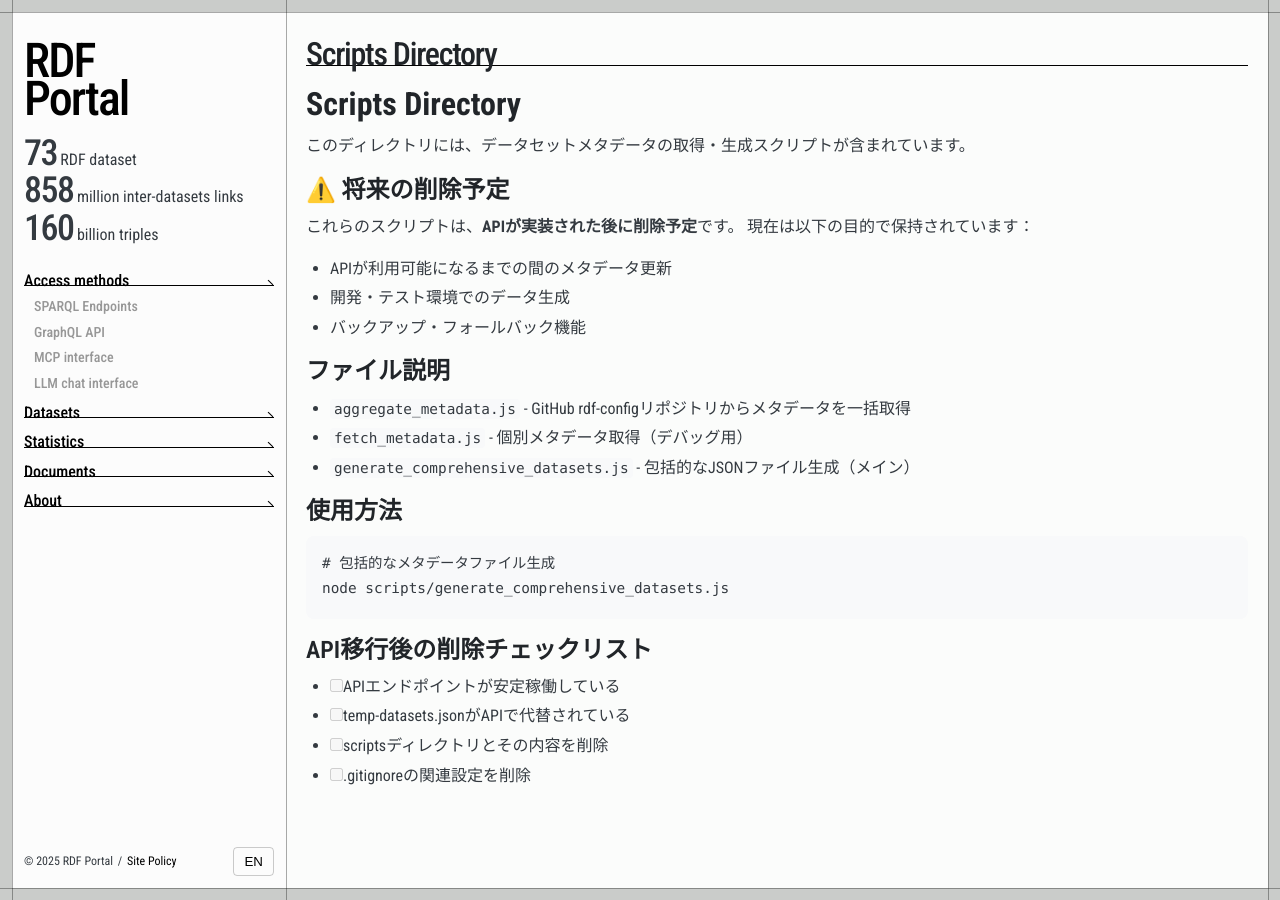
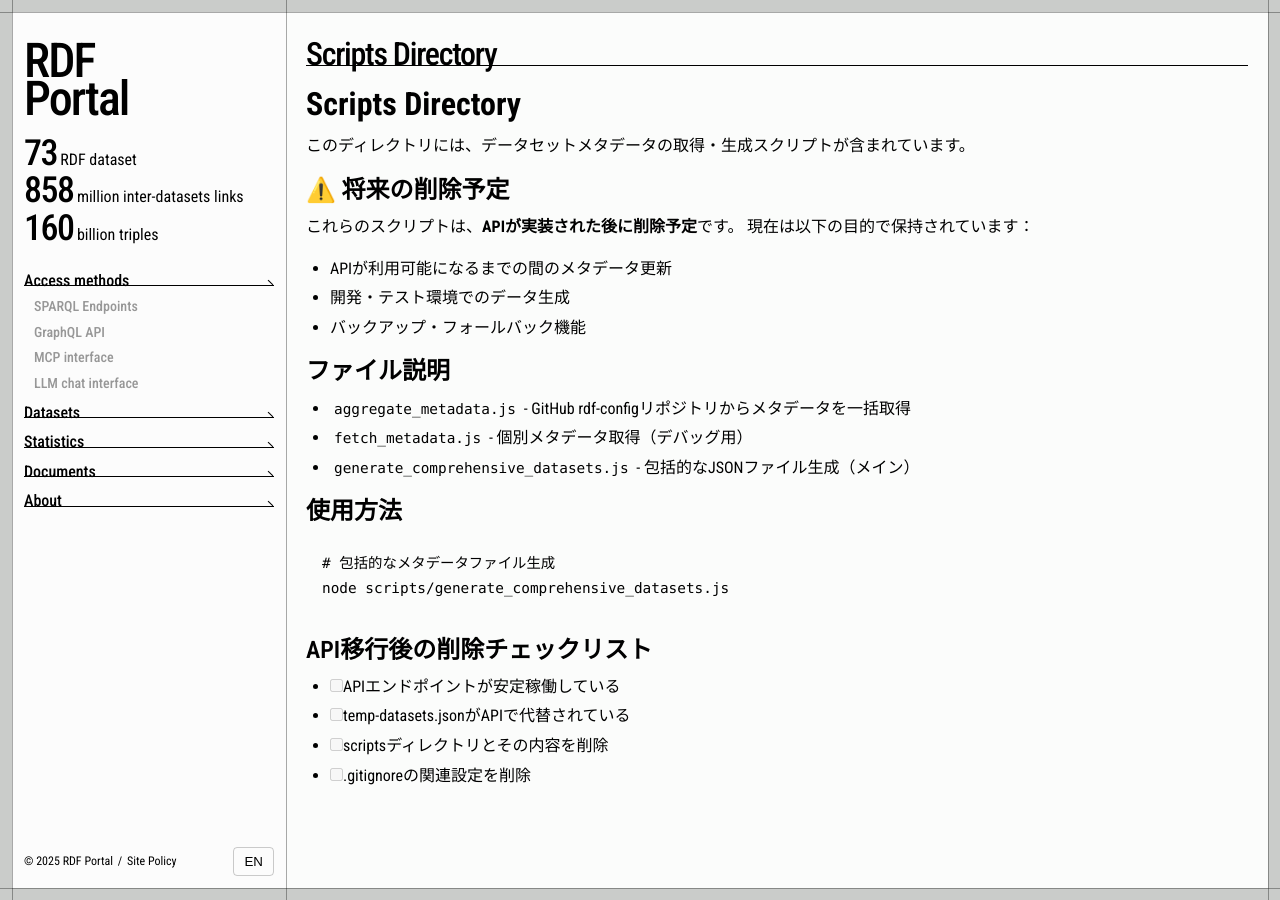
Before and after one commit to PENQEinc/rdf-portal-v2.github.io, a Jekyll site: the page built from scripts/README.md, in a window 1280 px wide. Built offline with Jekyll 4.4.1, drawn with Linux system fonts in a browser that asks for light colours; our own code applies the rules of GitHub Pages for plain Markdown files.

Commit message:
delete color variables

```diff
--- a/_sass/foundation/_base.sass
+++ b/_sass/foundation/_base.sass
@@ -25,8 +25,7 @@ body
   font-family: $font-family-base
   font-size: $font-size-base
   line-height: $line-height-base
-  color: $color-gray-800
-  background-color: $color-bg-body
+  background-color: var(--color-bg-body)
   -webkit-font-smoothing: antialiased
   -moz-osx-font-smoothing: grayscale
   --gap: 12px
@@ -55,7 +54,6 @@ h1, h2, h3, h4, h5, h6
   font-family: $font-family-base
   font-weight: $font-weight-semibold
   line-height: 1.3
-  color: $color-gray-900
 
 h1
   font-weight: $font-weight-bold
@@ -92,13 +90,11 @@ img
 // Code
 code
   font-family: 'Monaco', 'Consolas', 'Courier New', monospace
-  background-color: $color-gray-100
   padding: 2px 4px
   border-radius: $border-radius-sm
   font-size: 0.9em
 
 pre
-  background-color: $color-gray-100
   padding: $space-md
   border-radius: $border-radius
   overflow-x: auto
--- a/_sass/foundation/_variables.sass
+++ b/_sass/foundation/_variables.sass
@@ -7,35 +7,9 @@
   --margin-global-navigation: 12px
   --z-index-main: 0
   --z-index-global-navigation: 1000
+  --color-bg-body: #caccca
   --color-page-bg: #FFFE
   --color-off-white: #f8f7f6
-
-// Color palette
-$color-primary: #007bff
-$color-primary-hover: #0056b3
-$color-secondary: #6c757d
-$color-success: #28a745
-$color-danger: #dc3545
-$color-warning: #ffc107
-$color-info: #17a2b8
-$color-light: #f8f9fa
-$color-dark: #343a40
-
-// Gray scale
-$color-white: #fff
-$color-gray-100: #f8f9fa
-$color-gray-200: #e9ecef
-$color-gray-300: #dee2e6
-$color-gray-400: #ced4da
-$color-gray-500: #adb5bd
-$color-gray-600: #6c757d
-$color-gray-700: #495057
-$color-gray-800: #343a40
-$color-gray-900: #212529
-
-// Background colors
-$color-bg-body: #caccca
-$color-bg-white: #fff
 
 // Border
 $color-border: #e1e4e8
```
